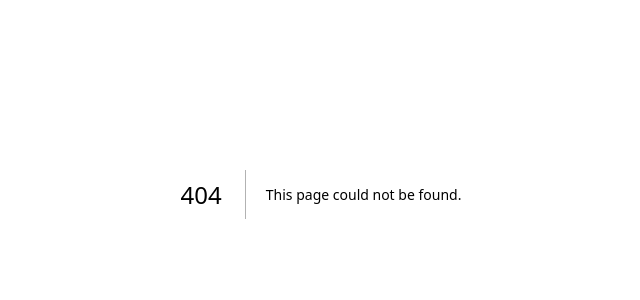
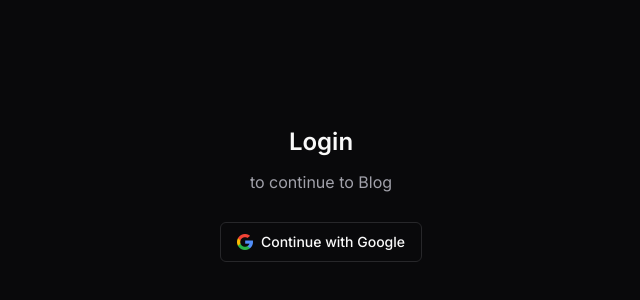
Before and after one commit to BasheerRajeh/next-blog, a Next.js app: page /login in a window 1280 px wide. Before the commit this address had no page. Shown: the part 206-506 px from the top of the page, without its empty margins (319-959 px from the left). Built offline with nearby package versions, Linux system fonts and the light colour scheme.

Commit message:
chore: create login page

```diff
--- a/app/layout.tsx
+++ b/app/layout.tsx
@@ -67,7 +67,9 @@ export default function RootLayout({
             lang='en'
             className={cn(inter.variable, 'dark scroll-smooth')}
         >
-            <body className={inter.className}>{children}</body>
+            <body className={inter.className}>
+                <main className='h-screen'>{children}</main>
+            </body>
         </html>
     )
 }
--- /dev/null
+++ b/app/login/page.tsx
@@ -0,0 +1,30 @@
+import Image from 'next/image'
+
+import { Button } from '@/components/ui/button'
+import googleSrc from '@/public/images/google.png'
+
+const LoginPage = () => {
+    return (
+        <div className='flex h-full w-full flex-col items-center justify-center gap-3 p-4'>
+            <div>
+                <h1 className='text-2xl font-semibold'>Login</h1>
+            </div>
+            <p className='text-muted-foreground'>to continue to Blog</p>
+            <Button
+                className='mt-4 flex items-center gap-2'
+                variant='outline'
+            >
+                <Image
+                    src={googleSrc}
+                    alt=''
+                    width={16}
+                    height={16}
+                    draggable={false}
+                />
+                Continue with Google
+            </Button>
+        </div>
+    )
+}
+
+export default LoginPage
```
Also changed, not shown: public/images/google.png (added).
